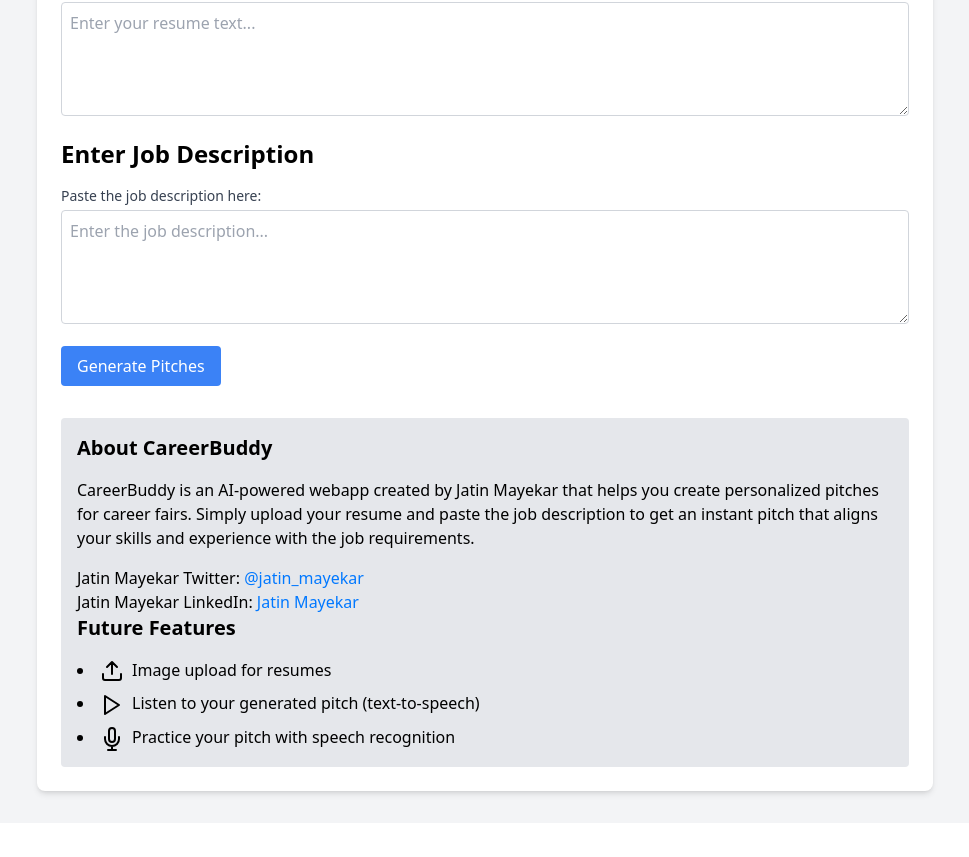
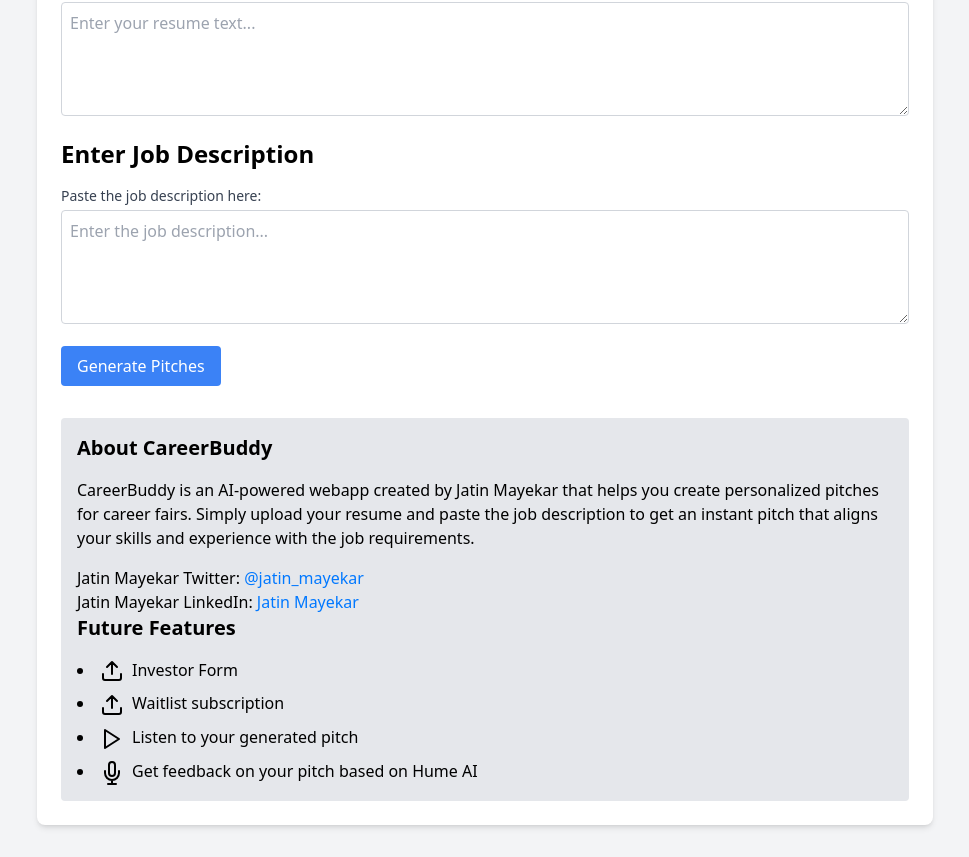
Before and after one commit to jatinmayekar/CareerBuddy1.3, a React (Create React App) app in the folder careerbuddy-frontend/: page / in a window 1280 px wide. Shown: the part 422-1279 px from the top of the page, without its empty margins (155-1124 px from the left). Before the commit the page ends 1245 px from the top, so only its background shows below. Built offline with nearby package versions, Linux system fonts and the light colour scheme.

Commit message:
update future features list

```diff
--- a/careerbuddy-frontend/src/App.js
+++ b/careerbuddy-frontend/src/App.js
@@ -304,15 +304,19 @@
         <ul className="list-disc list-inside">
           <li className="mb-2">
             <UploadIcon />
-            Image upload for resumes
+            Investor Form
+          </li>
+          <li className="mb-2">
+            <UploadIcon />
+            Waitlist subscription
           </li>
           <li className="mb-2">
             <PlayIcon />
-            Listen to your generated pitch (text-to-speech)
+            Listen to your generated pitch
           </li>
           <li>
             <MicrophoneIcon />
-            Practice your pitch with speech recognition
+            Get feedback on your pitch based on Hume AI
           </li>
         </ul>
       </div>
```
Also changed, not shown: 1 other file (tests, documents, lock files or other folders).
